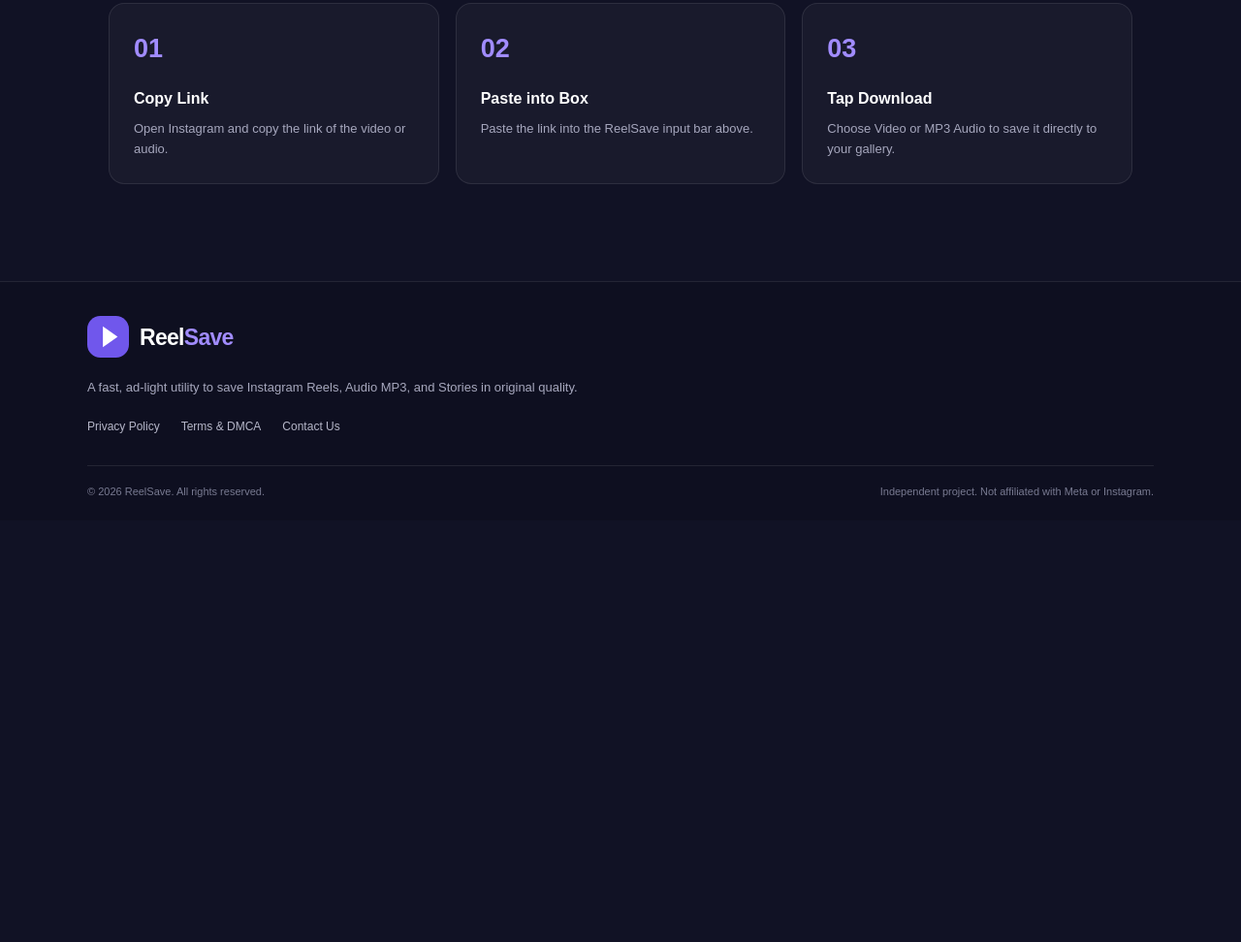
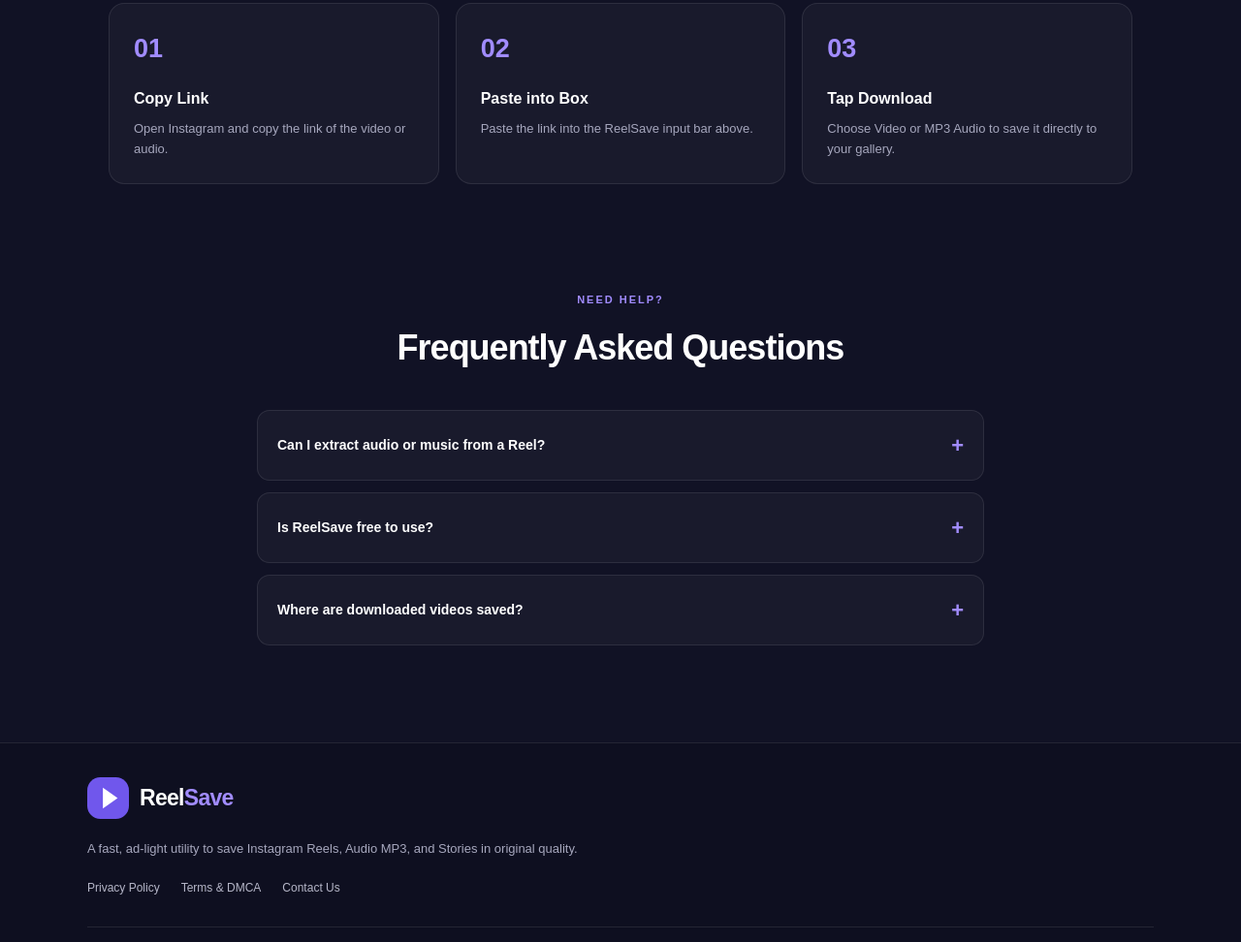
Before and after one commit to terarahul315/reelsave, a plain HTML site: page index.html in a window 1280 px wide. Shown: the part 1114-2086 px from the top of the page at 97% size. Before the commit the page ends 1651 px from the top, so only its background shows below. Drawn offline with Linux system fonts and the light colour scheme.

Commit message:
Refactor comments for clarity in index.html
Updated comments for clarity and consistency throughout the HTML file, including sections for quick icons, category tabs, result cards, download steps, and added a FAQ section.

```diff
--- a/index.html
+++ b/index.html
@@ -48,7 +48,7 @@
         <span>Reel<span class="brand-highlight">Save</span></span>
     </a>
 
-    <!-- Top Right Quick Icons (Just like FastVideoSave) -->
+    <!-- Top Right Quick Icons -->
     <div class="nav-icons-bar">
         <button class="nav-icon-circle active" onclick="switchCategory('reels')" title="Reels">▶</button>
         <button class="nav-icon-circle" onclick="switchCategory('audio')" title="Audio MP3">🎵</button>
@@ -69,7 +69,7 @@
     <!-- HERO -->
     <section class="hero">
 
-        <!-- 3 MAIN CATEGORY PILL TABS (BIG & PROMINENT) -->
+        <!-- 3 MAIN PROMINENT TABS -->
         <div class="category-tabs-container">
             <button class="tab-chip active" id="tabReels" onclick="switchCategory('reels')">
                 <span class="chip-icon">▶</span> Reels Downloader
@@ -133,7 +133,7 @@
 
             <div id="message" class="message" role="status" aria-live="polite"></div>
 
-            <!-- RESULT CARD -->
+            <!-- RESULT CARD WITH VIDEO & MP3 -->
             <div id="resultContainer" class="result-modern-card hidden">
                 <div class="video-wrapper">
                     <video id="videoPreview" controls playsinline></video>
@@ -175,7 +175,7 @@
     </section>
 
 
-    <!-- STEPS TO DOWNLOAD (SEO SECTION) -->
+    <!-- STEPS TO DOWNLOAD -->
     <section class="how-section">
         <div class="section-intro">
             <span class="section-label" id="stepsLabel">QUICK & EASY</span>
@@ -198,6 +198,46 @@
                 <h3>Tap Download</h3>
                 <p>Choose Video or MP3 Audio to save it directly to your gallery.</p>
             </div>
+        </div>
+    </section>
+
+    <!-- FAQ SECTION -->
+    <section class="faq-section" id="faq">
+        <div class="section-intro">
+            <span class="section-label">NEED HELP?</span>
+            <h2>Frequently Asked Questions</h2>
+        </div>
+
+        <div class="faq-list">
+            <article class="faq-card">
+                <button class="faq-toggle" aria-expanded="false">
+                    Can I extract audio or music from a Reel?
+                    <span>+</span>
+                </button>
+                <div class="faq-answer">
+                    <p>Yes! ReelSave automatically extracts the audio track and gives you a dedicated "DOWNLOAD AUDIO (MP3)" button for every Reel.</p>
+                </div>
+            </article>
+
+            <article class="faq-card">
+                <button class="faq-toggle" aria-expanded="false">
+                    Is ReelSave free to use?
+                    <span>+</span>
+                </button>
+                <div class="faq-answer">
+                    <p>ReelSave is 100% free with unlimited downloads and no hidden subscription fees.</p>
+                </div>
+            </article>
+
+            <article class="faq-card">
+                <button class="faq-toggle" aria-expanded="false">
+                    Where are downloaded videos saved?
+                    <span>+</span>
+                </button>
+                <div class="faq-answer">
+                    <p>All downloaded files are directly saved to your device's "Downloads" folder and appear in your phone's Gallery.</p>
+                </div>
+            </article>
         </div>
     </section>
 
```
